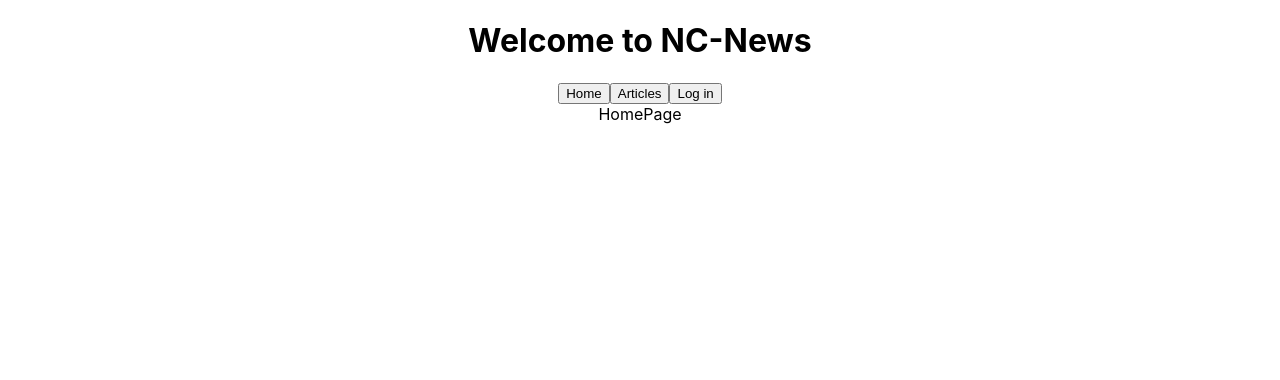
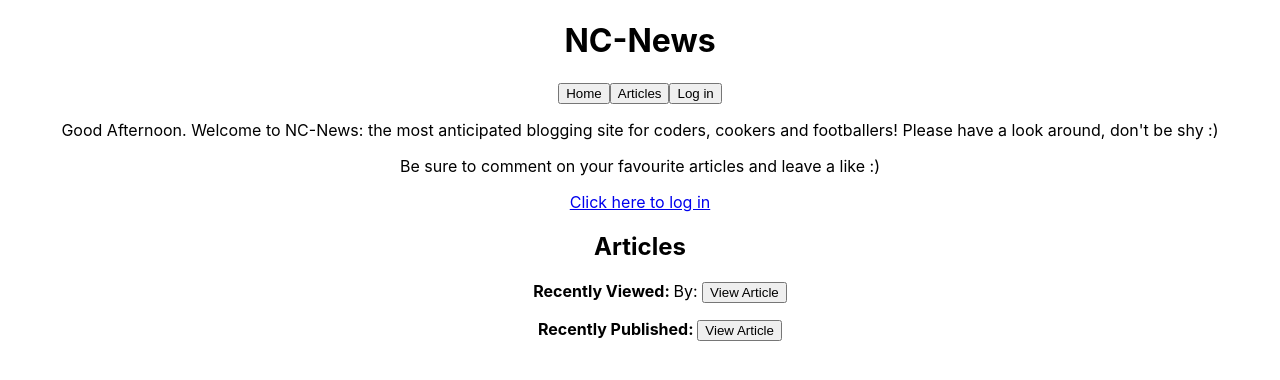
Before and after one commit to shalommoise/fe-nc-news, a React (Create React App) app: page / in a window 1280 px wide. Shown: the top 380 px of the page. Built offline with nearby package versions, Linux system fonts and the light colour scheme; no server answers.

Commit message:
Homepage shows recently viewed

```diff
--- a/src/App.js
+++ b/src/App.js
@@ -15,10 +15,6 @@ class App extends Component {
       username: localStorage.getItem("username"),
       avatar_url: localStorage.getItem("avatar_url"),
       name: localStorage.getItem("name"),
-      // username: "tickle122",
-      // avatar_url:
-      //   "https://vignette.wikia.nocookie.net/mrmen/images/d/d6/Mr-Tickle-9a.png/revision/latest?cb=20180127221953",
-      // name: "Tom Tickle",
     },
   };
   haveUser = (loggerData) => {
@@ -30,7 +26,7 @@ class App extends Component {
       <div className="App">
         <Header logger={this.state.loggedIn} />
         <Router>
-          <Home path="/" />
+          <Home path="/" logger={this.state.loggedIn} />
           <Articles path="/articles" />
           <Articles path="/articles/topics/:topic" />
           <Articles path="/articles/authors/:author" />
@@ -39,7 +35,11 @@ class App extends Component {
             path="/article/:article_id"
             loggedIn={this.state.loggedIn}
           />
-          <LogIn path="/account" logged={this.haveUser} />
+          <LogIn
+            path="/account"
+            logged={this.haveUser}
+            loggedIn={this.state.loggedIn}
+          />
           <CommentDetails
             path="/article/:article_id/comments"
             loggedIn={this.state.loggedIn}
--- a/src/components/Articles.jsx
+++ b/src/components/Articles.jsx
@@ -126,7 +126,7 @@ class Articles extends Component {
                     <button article_id={article.article_id}>
                       View Article
                     </button>
-                  </Link>{" "}
+                  </Link>
                 </div>
                 <div className="comments">
                   <h5>Time: {formatDate(article.created_at)}</h5>
--- a/src/components/Header.jsx
+++ b/src/components/Header.jsx
@@ -4,7 +4,7 @@ const Header = (props) => {
   return (
     <div>
       <header>
-        <h1>Welcome to NC-News</h1>
+        <h1>NC-News</h1>
         <Nav loggedIn={props.logger} />
       </header>
     </div>
--- a/src/components/Home.jsx
+++ b/src/components/Home.jsx
@@ -1,7 +1,66 @@
 import React from "react";
+import { Link } from "@reach/router";
+import { whatTimeIsit } from "../utils/util_funcs";
+import UserInfo from "./UserInfo";
+import RecentlyPublished from "./RecentlyPublished";
 
-const Home = () => {
-  return <div>HomePage</div>;
+const Home = (props) => {
+  const title = localStorage.getItem("title");
+  const author = localStorage.getItem("author");
+  const article_id = localStorage.getItem("article_id");
+  const { username, name, avatar_url } = props.logger;
+  const logOut = () => {
+    localStorage.removeItem("username");
+    localStorage.removeItem("name");
+    localStorage.removeItem("avatar_url");
+  };
+  return (
+    <div>
+      <div className="greeting">
+        <p>
+          {whatTimeIsit()}. Welcome to NC-News: the most anticipated blogging
+          site for coders, cookers and footballers! Please have a look around,
+          don't be shy :)
+        </p>
+        <p>Be sure to comment on your favourite articles and leave a like :)</p>{" "}
+        {!username && <Link to="/account">Click here to log in</Link>}
+        {username && (
+          <div className="mainUser">
+            <h3>Username: {username}</h3>
+            <h4>Name: {name}</h4>
+            <img
+              className="avatarPics"
+              src={avatar_url}
+              alt={`${username}'s avatar`}
+            />
+
+            {<UserInfo username={username} />}
+
+            <form>
+              <button onClick={logOut}>Log Out</button>
+            </form>
+          </div>
+        )}
+        <Link to="/account"> </Link>
+      </div>
+      <div className="recentlyViewedArticle">
+        <h2>Articles</h2>
+        <ul>
+          <li>
+            <p>
+              {" "}
+              <strong> Recently Viewed: </strong>
+              <i> {title} </i>By: {author}{" "}
+              <Link to={`/article/${article_id}`}>
+                <button article_id={article_id}>View Article</button>
+              </Link>
+            </p>
+          </li>
+          <li> {<RecentlyPublished />} </li>
+        </ul>
+      </div>
+    </div>
+  );
 };
 
 export default Home;
--- a/src/components/LogIn.jsx
+++ b/src/components/LogIn.jsx
@@ -1,12 +1,13 @@
 import React, { Component } from "react";
 import * as api from "../utils/api";
 import Loader from "./Loader";
+import UserInfo from "./UserInfo";
 
 class LogIn extends Component {
   state = {
     isLoading: true,
     users: [],
-    user: this.props.logged,
+    user: this.props.loggedIn,
     loggedIn: {},
   };
   fetchUsers = () => {
@@ -27,19 +28,20 @@ class LogIn extends Component {
       this.props.logged(logger);
     }
   }
-  setUser = () => {
+  setUser = (event) => {
     localStorage.setItem("username", this.state.user.username);
     localStorage.setItem("name", this.state.user.name);
     localStorage.setItem("avatar_url", this.state.user.avatar_url);
 
     this.setState({ loggedIn: this.state.user });
+    event.preventDefault();
   };
   logOut = () => {
     localStorage.removeItem("username");
     localStorage.removeItem("name");
     localStorage.removeItem("avatar_url");
 
-    this.setState({ loggedIn: {}, user: {} });
+    this.setState({ loggedIn: this.props.loggedIn, user: this.props.loggedIn });
   };
   componentDidMount() {
     this.fetchUsers();
@@ -48,8 +50,9 @@ class LogIn extends Component {
     const { users, user, isLoading } = this.state;
     return (
       <div>
-        {isLoading && <Loader />}
-        {user.name ? (
+        {isLoading ? (
+          <Loader />
+        ) : user.name ? (
           <div className="mainUser">
             <h2>Username: {user.username}</h2>
             <h3>Name: {user.name}</h3>
@@ -58,8 +61,11 @@ class LogIn extends Component {
               src={user.avatar_url}
               alt={`${user.username}'s avatar`}
             />
-            <button onClick={this.setUser}>Login as {user.username}</button>
-            <button onClick={this.logOut}>Log Out</button>
+            <form>
+              <button onClick={this.setUser}>Login as {user.username}</button>
+              <button onClick={this.logOut}>Log Out</button>
+            </form>
+            <UserInfo username={user.username} />
           </div>
         ) : (
           <div className="mainUser">
--- /dev/null
+++ b/src/components/RecentlyPublished.jsx
@@ -0,0 +1,31 @@
+import React, { Component } from "react";
+import * as api from "../utils/api";
+import { Link } from "@reach/router";
+class RecentlyPublished extends Component {
+  state = {
+    article: {},
+  };
+
+  articles = () =>
+    api.getAllArticles().then((articles) => {
+      const article = articles[0];
+      this.setState({ article });
+    });
+
+  componentDidMount() {
+    this.articles();
+  }
+  render() {
+    const { title, article_id } = this.state.article;
+    return (
+      <div>
+        <strong> Recently Published: </strong> <i> {title}</i>{" "}
+        <Link to={`/article/${article_id}`}>
+          <button article_id={article_id}>View Article</button>
+        </Link>
+      </div>
+    );
+  }
+}
+
+export default RecentlyPublished;
--- a/src/components/SingleArticle.jsx
+++ b/src/components/SingleArticle.jsx
@@ -10,9 +10,16 @@ class SingleArticle extends Component {
     isLoading: true,
   };
   fetchArticle = (article_id) => {
-    api.getSingleArticle(article_id).then((article) => {
-      this.setState({ article, isLoading: false });
-    });
+    api
+      .getSingleArticle(article_id)
+      .then((article) => {
+        this.setState({ article, isLoading: false });
+      })
+      .then(() => {
+        localStorage.setItem("title", this.state.article.title);
+        localStorage.setItem("author", this.state.article.author);
+        localStorage.setItem("article_id", this.state.article.article_id);
+      });
   };
 
   componentDidMount() {
--- /dev/null
+++ b/src/components/UserInfo.jsx
@@ -0,0 +1,60 @@
+import React, { Component } from "react";
+import * as api from "../utils/api";
+
+class UserInfo extends Component {
+  state = { user: {}, articles: [], comments: [] };
+
+  users = () =>
+    api.getAuthors().then((users) => {
+      const singleUser = users.filter((user) => {
+        return user.username === this.props.username;
+      });
+      const one = singleUser[0];
+      this.setState({ user: one });
+    });
+
+  articles = () =>
+    api.getAllArticles().then((articles) => {
+      const singleUser = articles.filter((article) => {
+        return article.author === this.props.username;
+      });
+
+      this.setState({ articles: singleUser });
+    });
+  comments = () => {
+    api.getAllComments().then((comments) => {
+      const singleUserComments = comments.filter((comment) => {
+        return comment.author === this.props.username;
+      });
+      this.setState({ comments: singleUserComments });
+    });
+  };
+
+  componentDidUpdate(prevProps, PrevState) {
+    if (
+      prevProps.username !== this.props.username ||
+      PrevState.articles !== this.state.articles
+    ) {
+      this.articles();
+    }
+  }
+  componentDidMount() {
+    this.articles();
+    this.comments();
+  }
+  render() {
+    const usersArtciles = this.state.articles;
+    const usersComments = this.state.comments;
+
+    return (
+      <div>
+        <p>
+          written {usersArtciles.length} articles and {usersComments.length}{" "}
+          comments
+        </p>
+      </div>
+    );
+  }
+}
+
+export default UserInfo;
--- a/src/utils/api.js
+++ b/src/utils/api.js
@@ -62,3 +62,11 @@ export const postComment = (article_id, username, body) => {
     { username: username, body: body }
   );
 };
+
+export const getAllComments = () => {
+  return axios
+    .get("https://nc-news-shalom.herokuapp.com/api/comments")
+    .then(({ data }) => {
+      return data.comments;
+    });
+};
--- a/src/utils/util_funcs.js
+++ b/src/utils/util_funcs.js
@@ -6,3 +6,11 @@ export const formatDate = (fullTime) => {
 
   return `${takeOutdash[0]}/${takeOutdash[1]}/${takeOutdash[2]}, ${time}`;
 };
+export const whatTimeIsit = () => {
+  let time = Number(Date().split(" ")[4].split(":")[0]);
+
+  if (time >= 0 && time < 12) return "Good Morning";
+  else if (time >= 12 && time < 17) return "Good Afternoon";
+  else if (time >= 17 && time < 23) return "Good Evening";
+  return "Hello there";
+};
```
